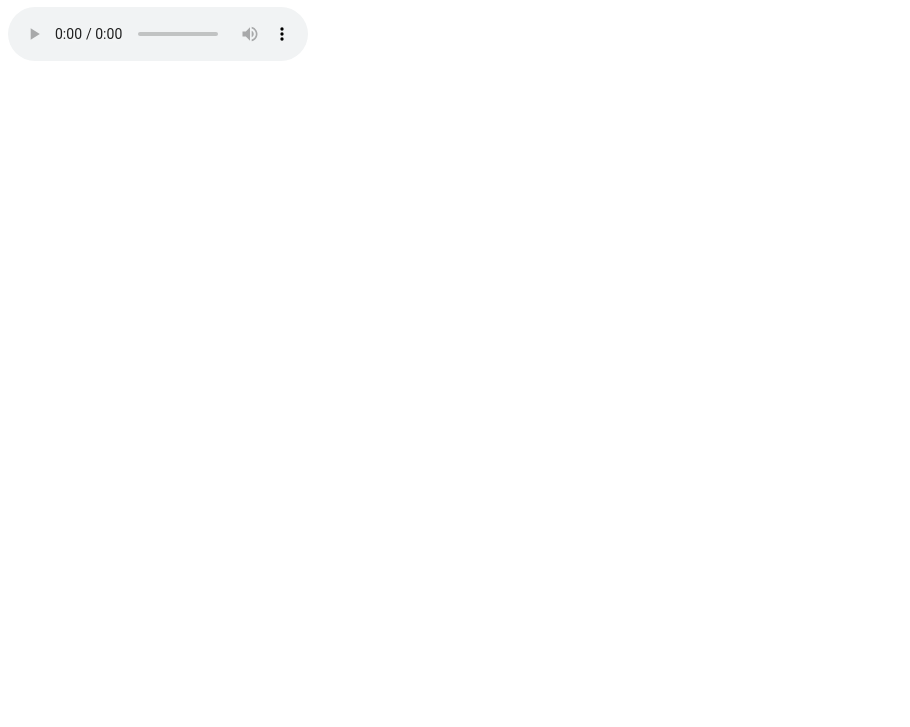
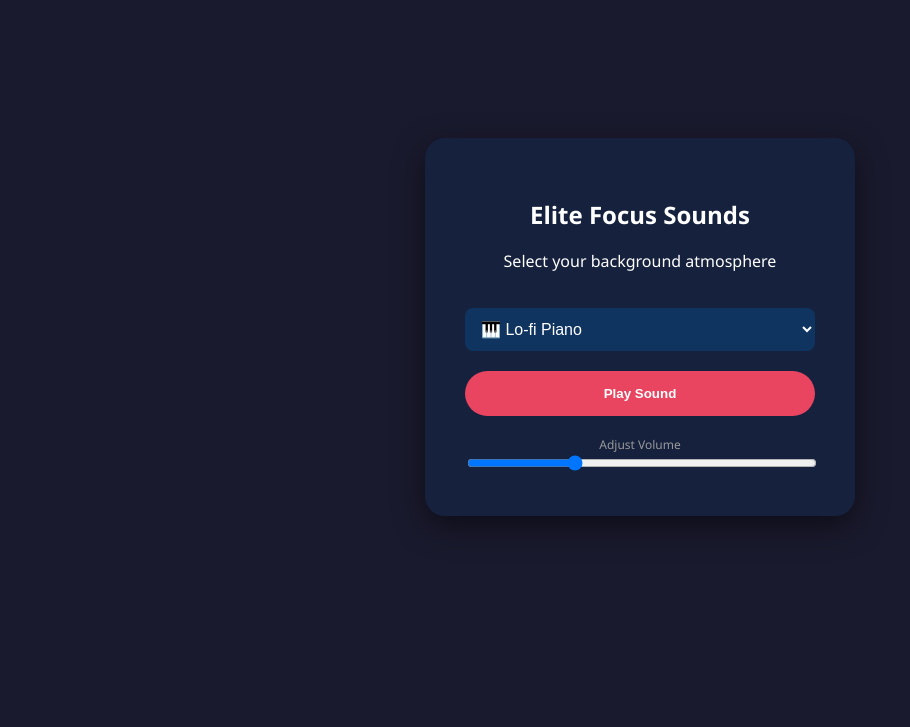
Before and after one commit to syedzain-s/focus, a plain HTML site: page ambientsound.html in a window 1280 px wide. Shown: the part 73-800 px from the top of the page, without its empty margins (0-910 px from the left). Drawn offline with Linux system fonts and the light colour scheme.

Commit message:
Added focus ambient sounds with piano and rain

```diff
--- a/ambientsound.html
+++ b/ambientsound.html
@@ -1,13 +1,103 @@
 <!DOCTYPE html>
-<html>
+<html lang="en">
 <head>
-    <title>Ambient Dashboard</title>
+    <meta charset="UTF-8">
+    <title>Focus Ambient Sounds</title>
+    <style>
+        body {
+            font-family: 'Segoe UI', Tahoma, Geneva, Verdana, sans-serif;
+            background: #1a1a2e; /* Dark professional background */
+            color: white;
+            display: flex;
+            justify-content: center;
+            align-items: center;
+            height: 100vh;
+            margin: 0;
+        }
+        .sound-card {
+            background: #16213e;
+            padding: 40px;
+            border-radius: 20px;
+            box-shadow: 0 10px 30px rgba(0,0,0,0.5);
+            text-align: center;
+            width: 350px;
+        }
+        select {
+            width: 100%;
+            padding: 12px;
+            margin: 20px 0;
+            border-radius: 8px;
+            border: none;
+            background: #0f3460;
+            color: white;
+            font-size: 16px;
+        }
+        .btn {
+            background: #e94560;
+            color: white;
+            border: none;
+            padding: 15px 30px;
+            border-radius: 50px;
+            cursor: pointer;
+            font-weight: bold;
+            width: 100%;
+            transition: 0.3s;
+        }
+        .btn:hover { background: #ff5e78; }
+        .volume-label { display: block; margin-top: 20px; font-size: 12px; color: #999; }
+    </style>
 </head>
 <body>
-    <h1>Ambient Sound Player</h1>
-    <audio controls loop>
-        <source src="ambient.mp3" type="audio/mpeg">
-        Your browser does not support the audio element.
-    </audio>
+
+<div class="sound-card">
+    <h2>Elite Focus Sounds</h2>
+    <p>Select your background atmosphere</p>
+
+    <select id="soundPicker">
+        <option value="https://www.soundhelix.com/examples/mp3/SoundHelix-Song-1.mp3">🎹 Lo-fi Piano</option>
+        <option value="https://actions.google.com/sounds/v1/water/rain_on_roof.ogg">🌧️ Soft Rain</option>
+        <option value="https://actions.google.com/sounds/v1/weather/wind_gentle_howl.ogg">🌬️ Calm Wind</option>
+    </select>
+
+    <audio id="bgAudio" loop></audio>
+
+    <button class="btn" id="playBtn" onclick="togglePlay()">Play Sound</button>
+
+    <label class="volume-label">Adjust Volume</label>
+    <input type="range" min="0" max="1" step="0.1" value="0.3" style="width:100%" oninput="setVolume(this.value)">
+</div>
+
+<script>
+    const audio = document.getElementById('bgAudio');
+    const picker = document.getElementById('soundPicker');
+    const btn = document.getElementById('playBtn');
+
+    // Load initial sound
+    audio.src = picker.value;
+    audio.volume = 0.3;
+
+    // Change sound when dropdown changes
+    picker.onchange = function() {
+        audio.src = this.value;
+        if (btn.innerText === "Pause Sound") {
+            audio.play();
+        }
+    };
+
+    function togglePlay() {
+        if (audio.paused) {
+            audio.play();
+            btn.innerText = "Pause Sound";
+        } else {
+            audio.pause();
+            btn.innerText = "Play Sound";
+        }
+    }
+
+    function setVolume(val) {
+        audio.volume = val;
+    }
+</script>
+
 </body>
 </html>
```
